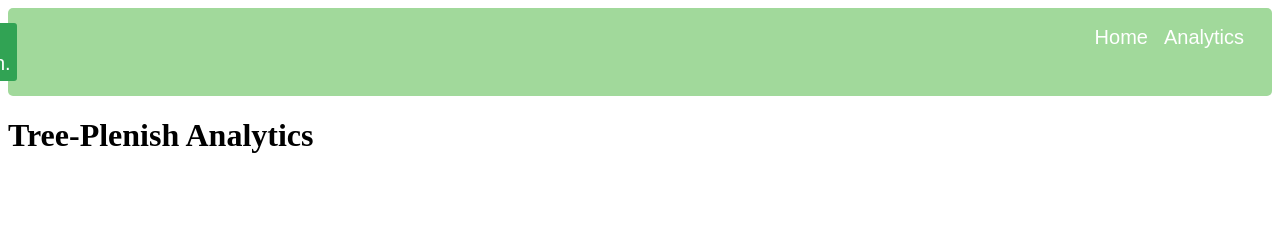
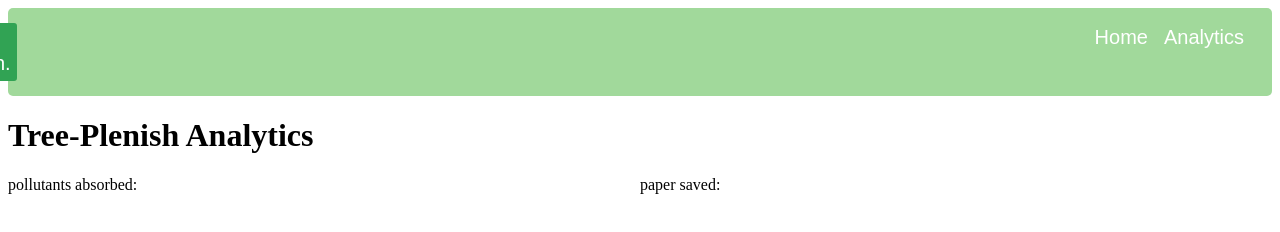
Before and after one commit to tree-plenish/map, a plain HTML site: page templates/analytics.html in a window 1280 px wide. Drawn offline with Linux system fonts and the light colour scheme.

Commit message:
added some grid structuring to main analytics page

```diff
--- a/static/style.css
+++ b/static/style.css
@@ -21,16 +21,15 @@
     border: 3px solid;
     border-color: #31a354;
 }
-/* #progress-container{
-    background-color: rgb(192, 192, 192);
-    width: 80%;
-    border-radius: 15px;
+
+.grid{
+    display:grid;
 }
-#progress-bar{
-    background-color: rgb(116, 194, 92);
-    padding: 1%;
-    text-align: right;
-    font-size: 20px;
-    border-radius: 15px;
-    width: 80%
-} */
+.row{
+    display:grid;
+}
+#quick-stats{
+    display:grid;
+    justify-content: center;
+    grid-template-columns: 1fr 1fr;
+}
--- a/templates/analytics.html
+++ b/templates/analytics.html
@@ -13,5 +13,17 @@
         <div class = "headertext" style="padding: 3px;margin-right:10px;margin-left:10px;color:white;" onclick='javascript:window.location.href=`analytics`;'>Analytics</div>
     </div>
     <h1>Tree-Plenish Analytics</h1>
+    <div class="grid">
+        <div class="row" id="quick-stats">
+            <div id="pollutants">pollutants absorbed: </div>
+            <div id="paper">paper saved: </div>
+        </div>
+        <div class="row" id="big-stats1">
+
+        </div>
+        <div class="row" id="big-stats2">
+
+        </div>
+    </div>
 </body>
 </html>
```
